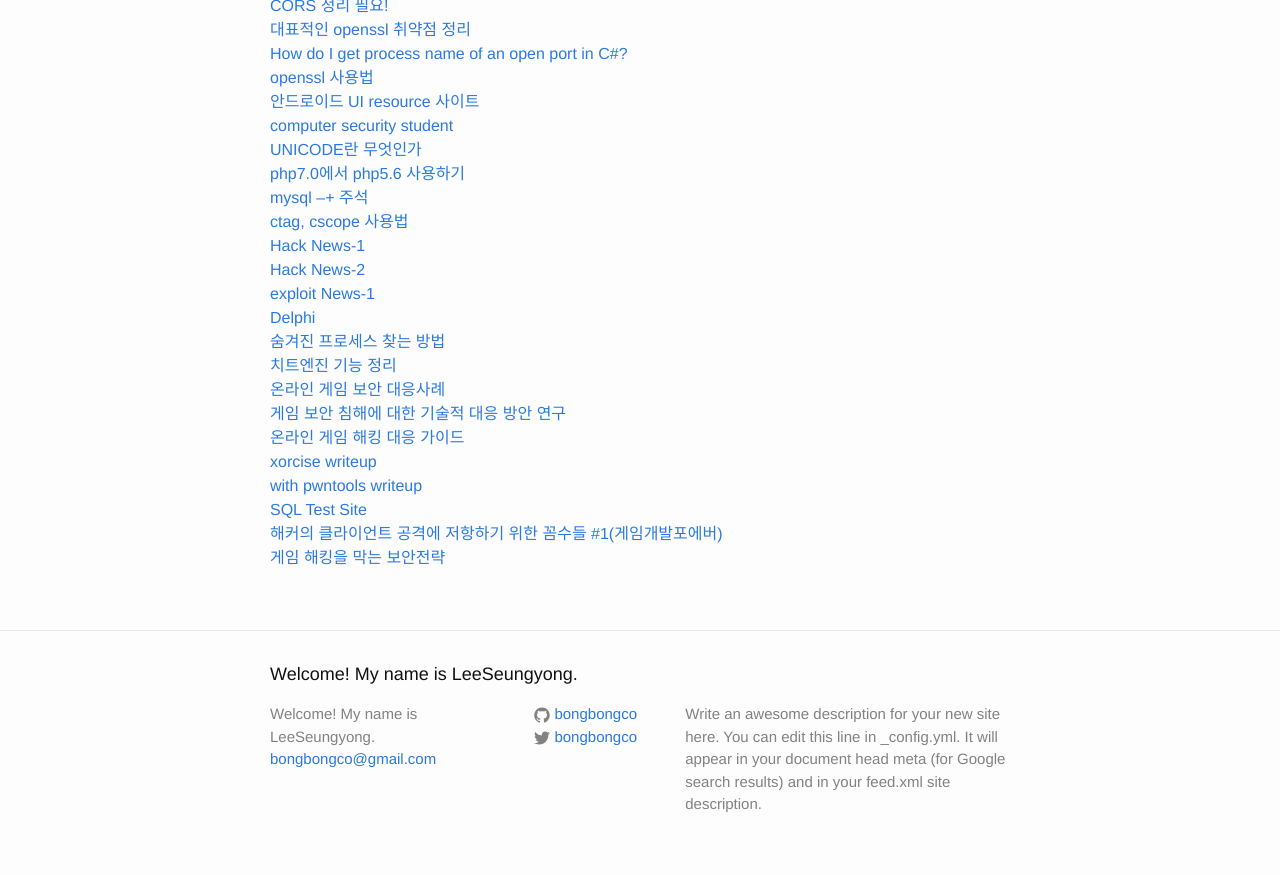
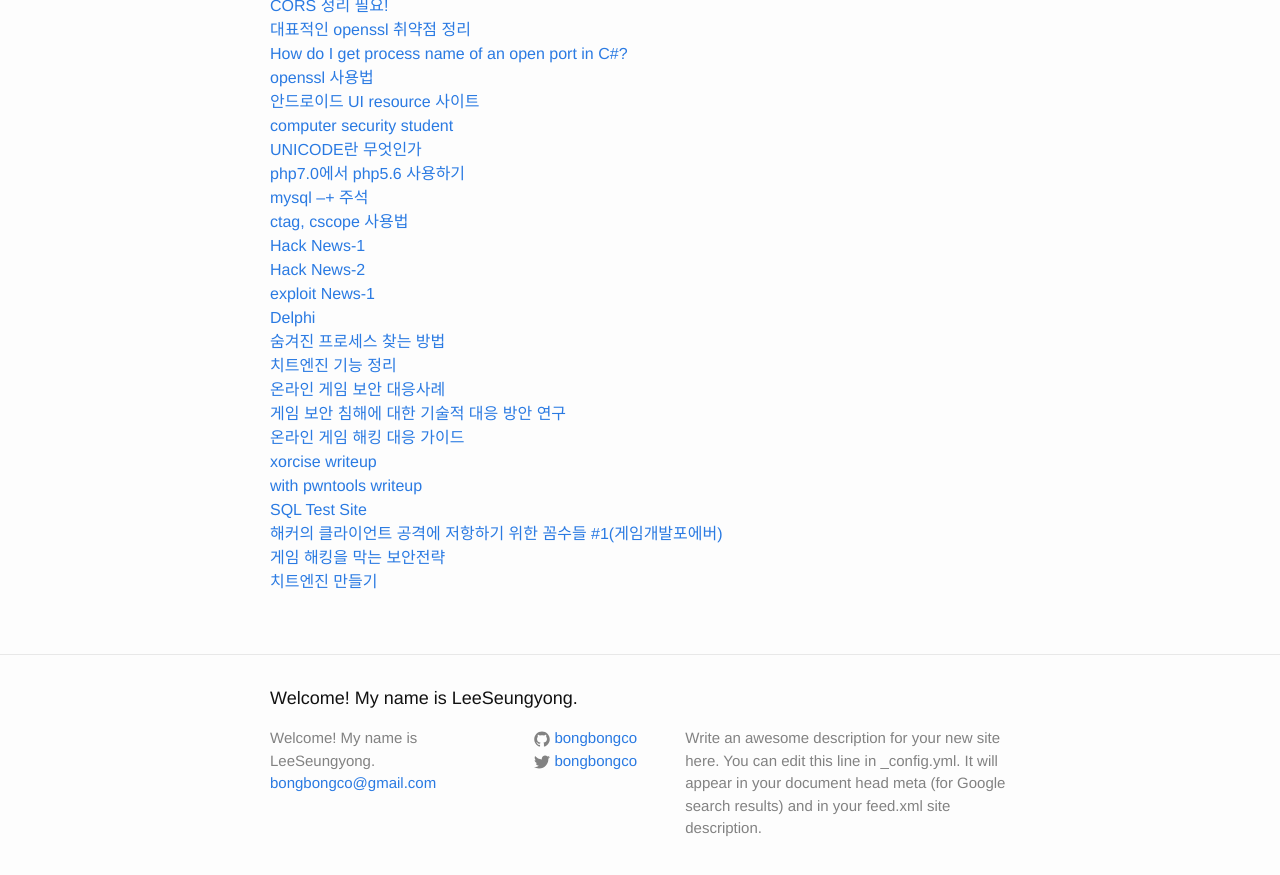
Before and after one commit to LktProgrammer/bongbongco.github.io, a Jekyll site: the page built from _posts/2016-07-22-Website-List.markdown, in a window 1280 px wide and 900 px high, scrolled down 1022 px. Shown: the top 875 px of the window. Built offline with Jekyll 4.4.1, drawn with Linux system fonts in a browser that asks for light colours.

Commit message:
Update 2016-07-22-Website-List.markdown

```diff
--- a/_posts/2016-07-22-Website-List.markdown
+++ b/_posts/2016-07-22-Website-List.markdown
@@ -61,3 +61,4 @@ title: 참고할 웹 사이트들.
 [SQL Test Site](http://sqlfiddle.com/)
 [해커의 클라이언트 공격에 저항하기 위한 꼼수들 #1(게임개발포에버)](http://www.gamedevforever.com/84)
 [게임 해킹을 막는 보안전략](http://blog.naver.com/skydrm/50042183526)
+[치트엔진 만들기](http://blog.naver.com/PostView.nhn?blogId=sjm961104&logNo=220181977110&parentCategoryNo=&categoryNo=28&viewDate=&isShowPopularPosts=false&from=section)
```
